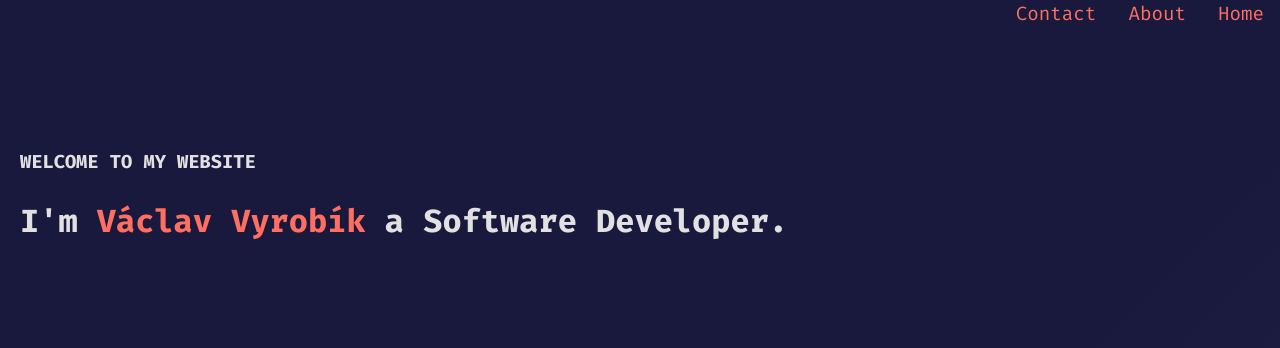
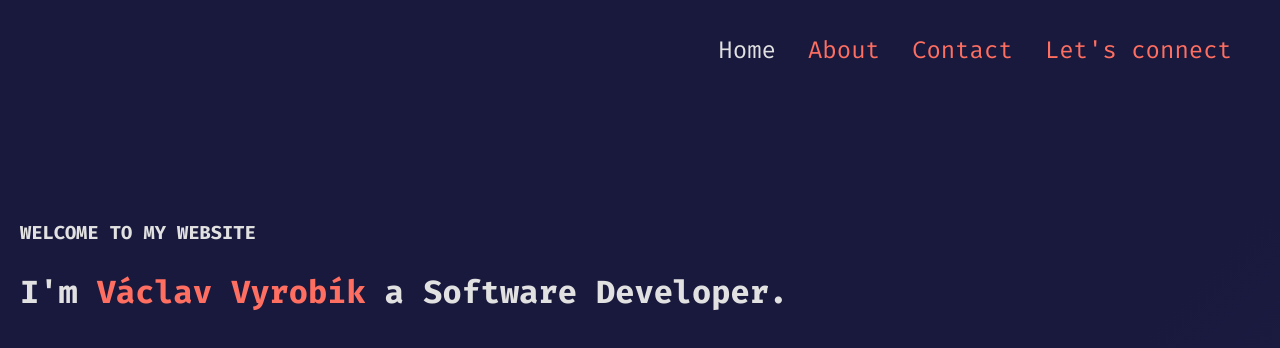
Before and after one commit to Valasik0/portfolio-website, a React (Vite) app: page / in a window 1280 px wide. Shown: the top 348 px of the page. Built offline with nearby package versions, Linux system fonts and the light colour scheme.

Commit message:
Add LetsConnect component and update Navbar for improved navigation

```diff
--- a/src/App.jsx
+++ b/src/App.jsx
@@ -2,7 +2,9 @@ import Navbar from './Navbar';
 import Home from './Home';
 import About from './About';
 import Contact from './Contact';
+import LetsConnect from './LetsConnect';
 import './App.css';
+
 
 function App() {
   return (
@@ -13,6 +15,7 @@ function App() {
           <Home />
           <About />
           <Contact />
+          <LetsConnect />
         </div>
       </div>
     </div>
--- a/src/Contact.css
+++ b/src/Contact.css
@@ -1,6 +1,6 @@
 #contact {
-  padding: 100px 20px;
-  min-height: 100vh;
-  background: linear-gradient(135deg, #19193E 60%, #23234a 100%);
-  color: #E1E1E1;
+    padding: 100px 20px;
+    min-height: 100vh;
+    background: linear-gradient(315deg, #19193E 60%, #23234a 100%);
+    color: #E1E1E1;
 }
--- a/src/Contact.jsx
+++ b/src/Contact.jsx
@@ -1,17 +1,13 @@
 import './Contact.css';
-import './ContactForm.css';
 
 function Contact() {
   return (
     <div id="contact">
       <h1>Contact</h1>
-      <form className="contact-form">
-          <input placeholder='Name' type="text" name="name" required />
-          <input placeholder='Email' type="email" name="email" required />
-          <textarea placeholder='Message' name="message" rows="5" required></textarea>
-        <button type="submit">Send</button>
-      </form>
+      <p>This is the about section.</p>
+
     </div>
   );
 }
+
 export default Contact;
--- /dev/null
+++ b/src/LetsConnect.css
@@ -0,0 +1,6 @@
+#letsconntect {
+    padding: 100px 20px;
+    min-height: 100vh;
+    background: linear-gradient(135deg, #19193E 60%, #23234a 100%);
+    color: #E1E1E1;
+}
--- /dev/null
+++ b/src/LetsConnect.jsx
@@ -0,0 +1,17 @@
+import './letsconnect.css';
+import './ContactForm.css';
+
+function LetsConnect() {
+  return (
+    <div id="letsconnect">
+      <h1>Let's Connect</h1>
+      <form className="contact-form">
+          <input placeholder='Name' type="text" name="name" required />
+          <input placeholder='Email' type="email" name="email" required />
+          <textarea placeholder='Message' name="message" rows="5" required></textarea>
+        <button type="submit">Send</button>
+      </form>
+    </div>
+  );
+}
+export default LetsConnect;
--- a/src/Navbar.css
+++ b/src/Navbar.css
@@ -2,8 +2,11 @@
     color: #FF6F61;
     z-index: 1000;
     display: flex;
-    margin-left: auto;
+    position: sticky;
+    top: 0;
+    margin-left:auto;
     margin-right: 0;
+    padding: 2rem 2rem 2rem 1rem;
 }
 
 #navbar a {
@@ -11,10 +14,11 @@
     color: #FF6F61;
     text-decoration: none;
     transition: color 0.3s ease;
-    font-size: 1.2rem;
+    font-size: 1.5rem;
     float: right;
 }
 
-#navbar a:hover {
+#navbar a:hover,
+#navbar a.active {
     color: #E1E1E1;
 }
--- a/src/Navbar.jsx
+++ b/src/Navbar.jsx
@@ -1,12 +1,35 @@
+import { useEffect, useState } from 'react';
 import './Navbar.css';
 
 function Navbar() {
+  const [active, setActive] = useState('home');
+
+  useEffect(() => {
+    const handleScroll = () => {
+      const sections = ['home', 'about', 'contact', 'connect'];
+      let current = 'home';
+      for (const section of sections) {
+        const el = document.getElementById(section);
+        if (el && window.scrollY + 80 >= el.offsetTop) {
+          current = section;
+        }
+      }
+      setActive(current);
+    };
+    window.addEventListener('scroll', handleScroll);
+    handleScroll();
+    return () => window.removeEventListener('scroll', handleScroll);
+  }, []);
+
   return (
     <header id="navbar">
       <nav>
-        <a href="#home">Home</a>
-        <a href="#about">About</a>
-        <a href="#contact">Contact</a>
+        <a href="#connect" className={active === 'connect' ? 'active' : ''}>Let's connect</a>
+        <a href="#contact" className={active === 'contact' ? 'active' : ''}>Contact</a>
+        <a href="#about" className={active === 'about' ? 'active' : ''}>About</a>
+        <a href="#home" className={active === 'home' ? 'active' : ''}>Home</a>
+
+
       </nav>
     </header>
   );
```
